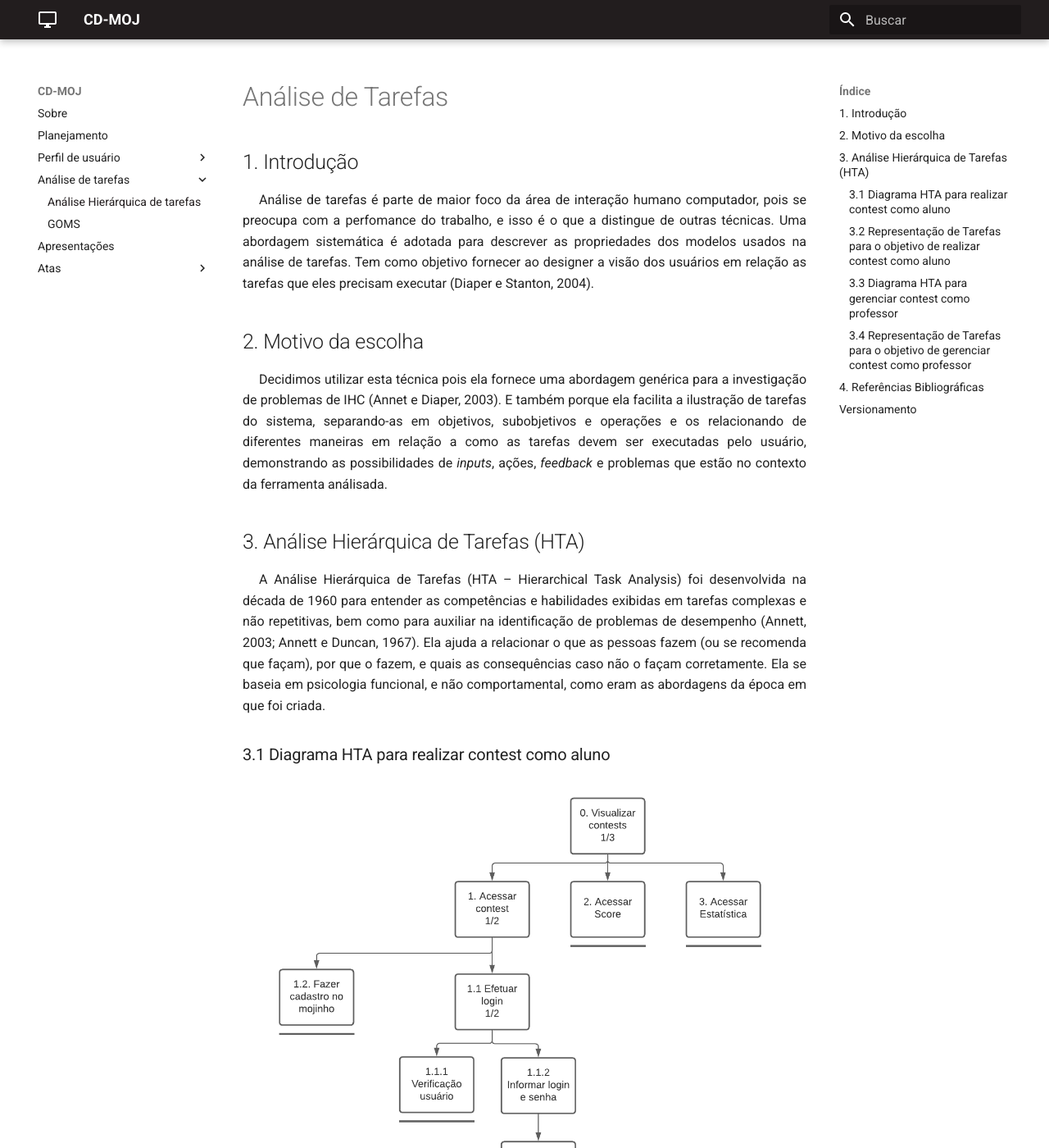
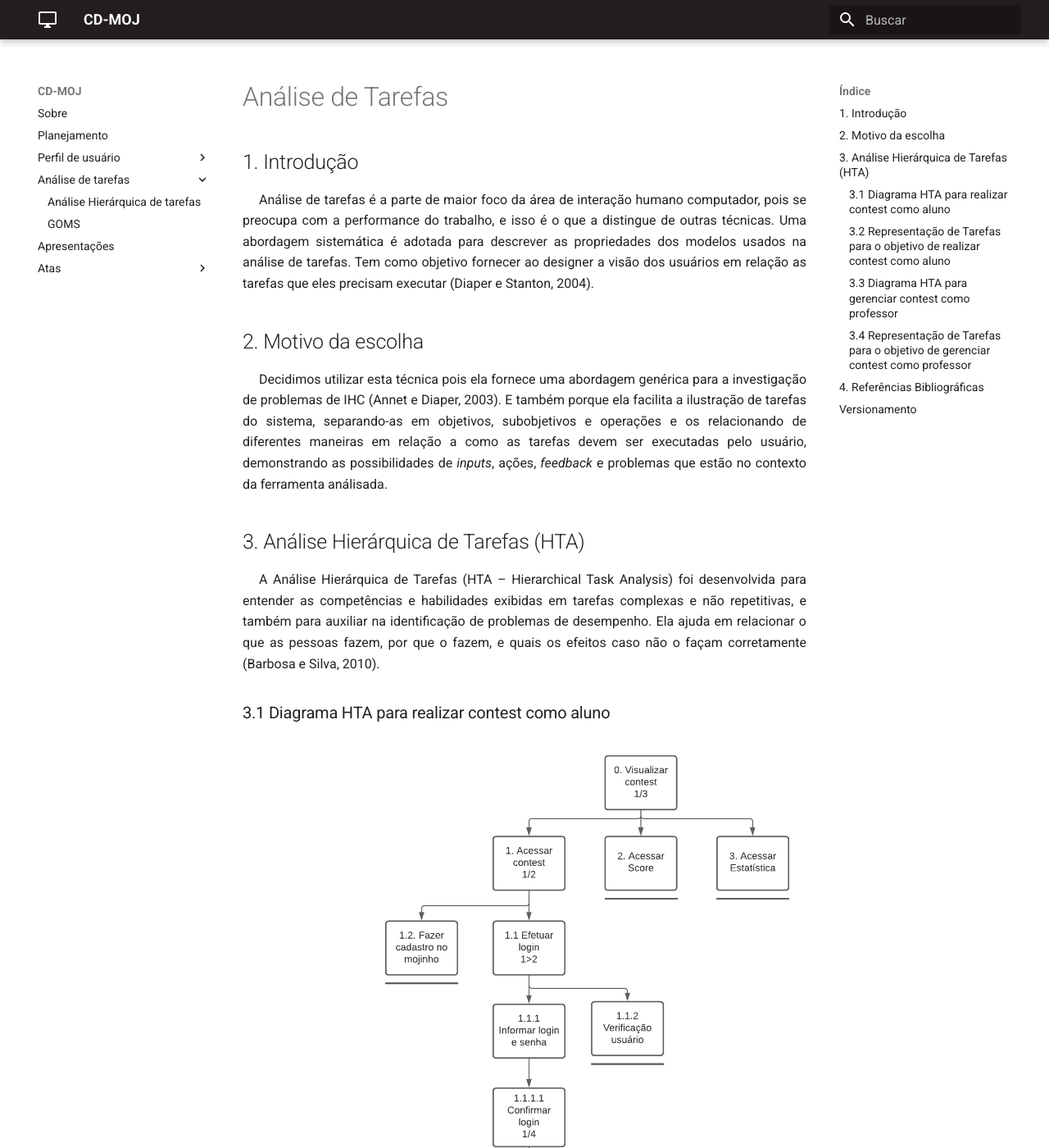
Before and after one commit to Interacao-Humano-Computador/2020.1-CD-MOJ, an MkDocs documentation site: the page built from docs/analise_tarefas/hta.md, in a window 1280 px wide and 1400 px high. Shown: the whole window at 82% size. Built offline with MkDocs 1.6.1 and Material for MkDocs 9.7.7, drawn with Linux system fonts in a browser that asks for light colours; old or Windows-style settings are respelled for this version of MkDocs; some of the changed text lies outside the part shown.

Commit message:
Correção documentos de análise de tarefas

```diff
--- a/docs/analise_tarefas.md
+++ b/docs/analise_tarefas/hta.md
@@ -3,7 +3,7 @@
 ## 1. Introdução
 
 <p style="text-indent: 20px; text-align: justify">
-Análise de tarefas é parte de maior foco da área de interação humano computador, pois se preocupa com a perfomance do trabalho, e isso é o que a distingue de outras técnicas. Uma abordagem sistemática é adotada para descrever as propriedades dos modelos usados na análise de tarefas. Tem como objetivo fornecer ao designer a visão dos usuários em relação as tarefas que eles precisam executar (Diaper e Stanton, 2004).
+Análise de tarefas é a parte de maior foco da área de interação humano computador, pois se preocupa com a performance do trabalho, e isso é o que a distingue de outras técnicas. Uma abordagem sistemática é adotada para descrever as propriedades dos modelos usados na análise de tarefas. Tem como objetivo fornecer ao designer a visão dos usuários em relação as tarefas que eles precisam executar (Diaper e Stanton, 2004).
 </p>
 
 ## 2. Motivo da escolha
@@ -15,14 +15,14 @@ Decidimos utilizar esta técnica pois ela fornece uma abordagem genérica para a
 ## 3. Análise Hierárquica de Tarefas (HTA)
 
 <p style="text-indent: 20px; text-align: justify">
-A Análise Hierárquica de Tarefas (HTA – Hierarchical Task Analysis) foi desenvolvida na década de 1960 para entender as competências e habilidades exibidas em tarefas complexas e não repetitivas, bem como para auxiliar na identificação de problemas de desempenho (Annett, 2003; Annett e Duncan, 1967). Ela ajuda a relacionar o que as pessoas fazem (ou se recomenda que façam), por que o fazem, e quais as consequências caso não o façam corretamente. Ela se baseia em psicologia funcional, e não comportamental, como eram as abordagens da época em que foi criada.
+A Análise Hierárquica de Tarefas (HTA – Hierarchical Task Analysis) foi desenvolvida para entender as competências e habilidades exibidas em tarefas complexas e não repetitivas, e também para auxiliar na identificação de problemas de desempenho. Ela ajuda em relacionar o que as pessoas fazem, por que o fazem, e quais os efeitos caso não o façam corretamente (Barbosa e Silva, 2010).
 </p>
 
 ### 3.1 Diagrama HTA para realizar contest como aluno
 
-![Análise Tarefas Aluno](assets/HTA/analise_tarefas_aluno.png)
+![Análise Tarefas Aluno](../assets/HTA/analise_tarefas_aluno.png)
 
-[Link para a imagem](https://drive.google.com/file/d/1MWAL075PYXDHrhDTQtB_pG9gjrz8nmiK/view?usp=sharing)
+[Link para a imagem](https://drive.google.com/file/d/1D3by97Q26qjwLTQ1bDk3wJxA5yoi6BLn/view?usp=sharing)
 
 ### 3.2 Representação de Tarefas para o objetivo de realizar contest como aluno
 
@@ -48,9 +48,9 @@ A Análise Hierárquica de Tarefas (HTA – Hierarchical Task Analysis) foi dese
 
 ### 3.3 Diagrama HTA para gerenciar contest como professor
 
-![Análise Tarefas Professor](assets/HTA/analise_tarefas_professor.png)
+![Análise Tarefas Professor](../assets/HTA/analise_tarefas_professor.png)
 
-[Link para a imagem](https://drive.google.com/file/d/1j1EAjElgZhMXrrXko1WGDTirLr8zLlM8/view?usp=sharing)
+[Link para a imagem](https://drive.google.com/file/d/14seE0yRKw8f-yGqRkEKR9H-whrxnGX3R/view?usp=sharing)
 
 ### 3.4 Representação de Tarefas para o objetivo de gerenciar contest como professor
 
--- a/mkdocs.yml
+++ b/mkdocs.yml
@@ -14,8 +14,8 @@ pages:
   - Perfil de usuário:
     - Personas: personas.md
   - Análise de tarefas:
-    - Análise Hierárquica de tarefas: analise_tarefas.md
-    - GOMS: goms.md
+    - Análise Hierárquica de tarefas: analise_tarefas/hta.md
+    - GOMS: analise_tarefas/goms.md
   - Apresentações: apresentacoes.md
   #sempre a ultima
   - Atas:
```
Also changed, not shown: other parts of docs/analise_tarefas/hta.md (+1 -0 lines), docs/analise_tarefas/goms.md (renamed from docs/goms.md, +1 -1 lines), docs/assets/HTA/analise_tarefas_aluno.png, docs/assets/HTA/analise_tarefas_professor.png.
